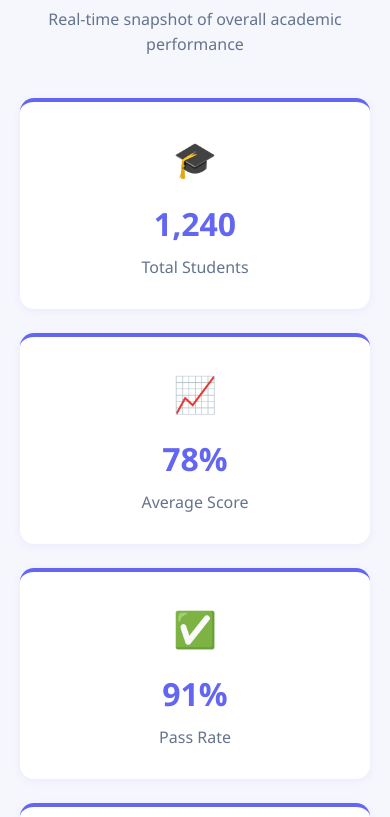
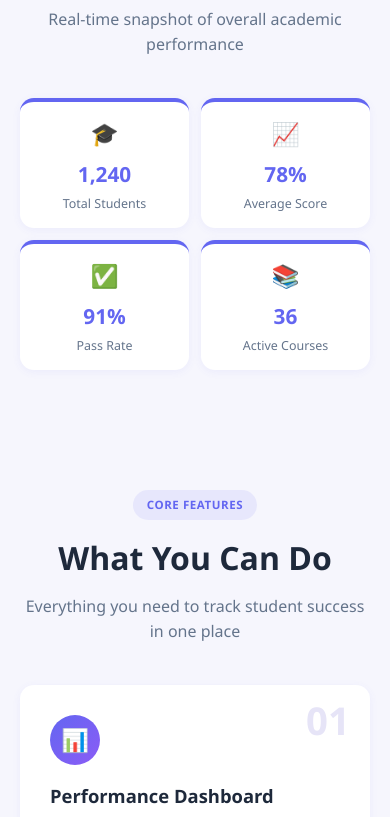
Before and after one commit to Rameen792/student-performance-analytics-portal, a plain HTML site: page index.html in a window 390 px wide. Shown: the part 1408-2225 px from the top of the page. Drawn offline with Linux system fonts and the light colour scheme.

Commit message:
Fixing the responsiveness

```diff
--- a/css/style.css
+++ b/css/style.css
@@ -1195,6 +1195,26 @@ select:focus-visible, textarea:focus-visible, [tabindex]:focus-visible {
   .icon-btn { width: 36px; height: 36px; font-size: 0.95rem; }
   .notification-panel { position: fixed; top: 66px; right: 10px; left: 10px; width: auto; }
   .role-badge { display: none; } /* keep mobile navbar uncluttered */
+
+  /* Compact stat cards for phone screens */
+  .stats-grid {
+    grid-template-columns: repeat(2, 1fr);
+    gap: 12px;
+  }
+  .stat-card {
+    padding: 14px 10px;
+  }
+  .stat-card .stat-icon {
+    font-size: 1.4rem;
+    margin-bottom: 6px;
+  }
+  .stat-card h3 {
+    font-size: 1.3rem;
+  }
+  .stat-card p {
+    font-size: 0.78rem;
+    margin-top: 3px;
+  }
 }
 /* ==========================================================================
    NEXT-LEVEL THEME — New Color Scheme, Glass Navbar, Animations
```
